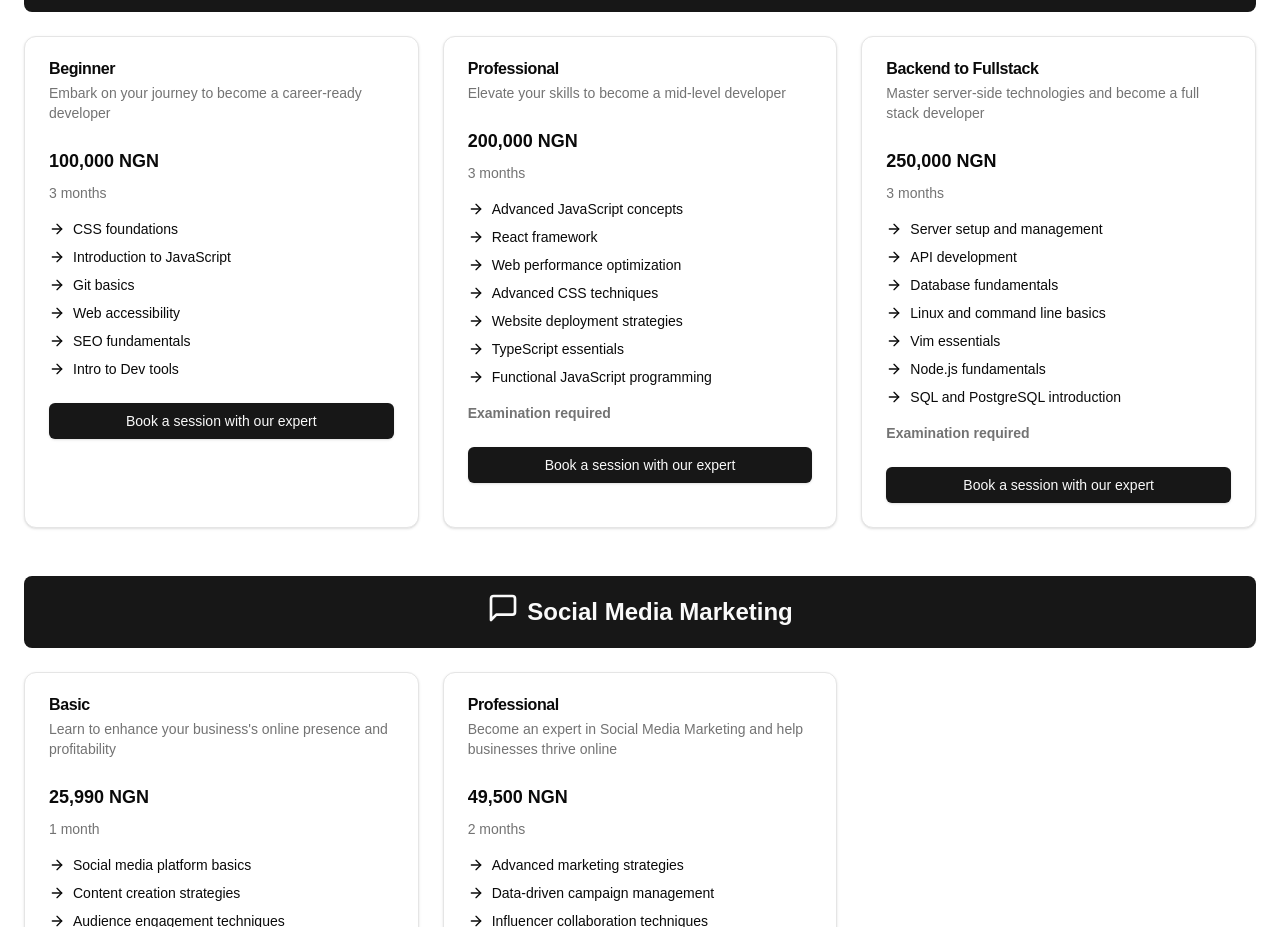
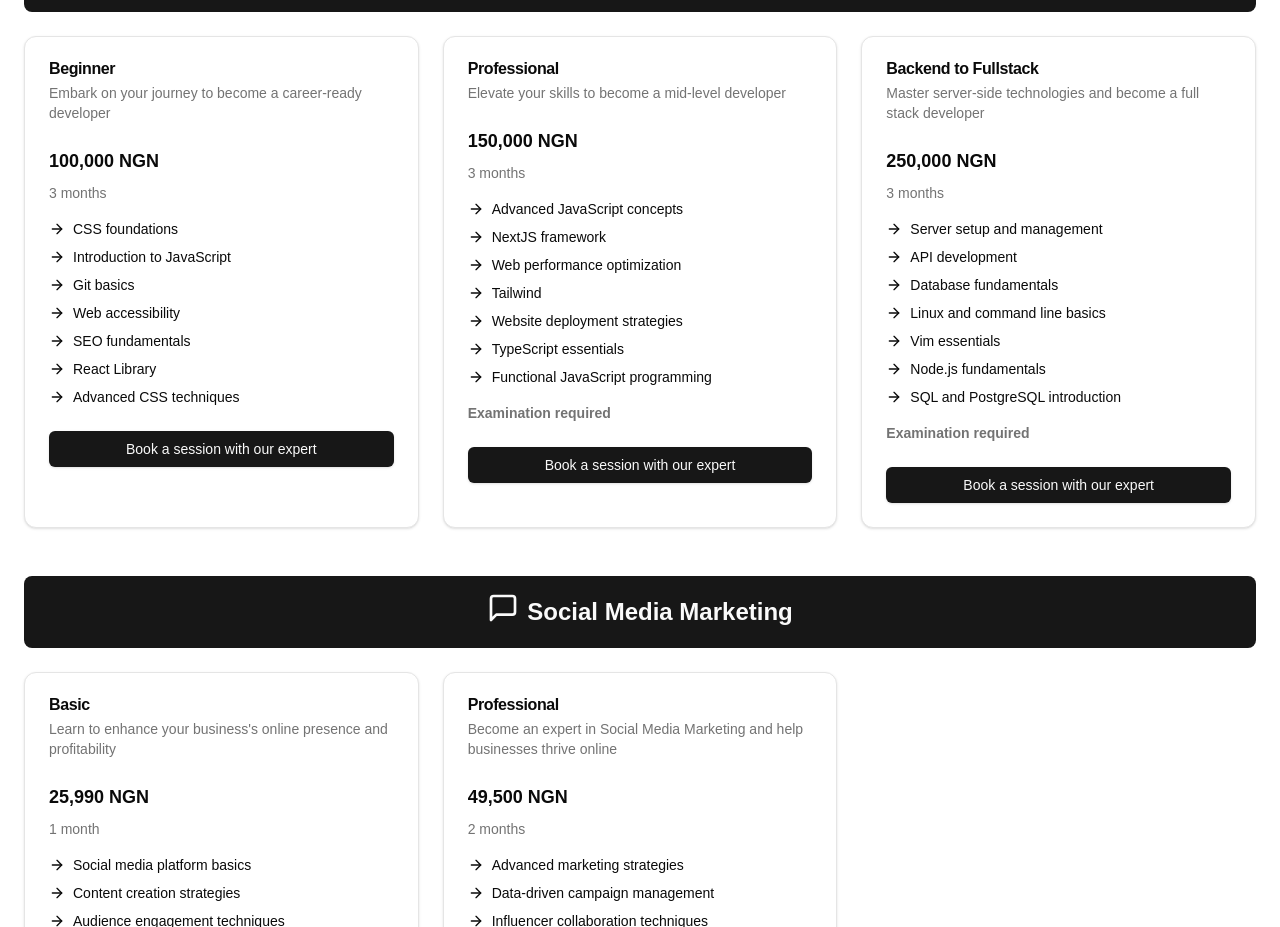
Before and after one commit to Astro175/Visitech, a Next.js app in the folder visitech_web/: page / in a window 1280 px wide. Shown: the part 960-1887 px from the top of the page. Built offline with nearby package versions, Linux system fonts and the light colour scheme.

Commit message:
Modified prices

```diff
--- a/visitech_web/components/visitech-landing.tsx
+++ b/visitech_web/components/visitech-landing.tsx
@@ -50,19 +50,20 @@ export default function VisitechLandingComponent() {
             "Git basics",
             "Web accessibility",
             "SEO fundamentals",
-            "Intro to Dev tools",
+            "React Library",
+            "Advanced CSS techniques",
           ],
         },
         {
           title: "Professional",
           description: "Elevate your skills to become a mid-level developer",
-          price: "200,000 NGN",
+          price: "150,000 NGN",
           duration: "3 months",
           features: [
             "Advanced JavaScript concepts",
-            "React framework",
+            "NextJS framework",
             "Web performance optimization",
-            "Advanced CSS techniques",
+            "Tailwind",
             "Website deployment strategies",
             "TypeScript essentials",
             "Functional JavaScript programming",
```
